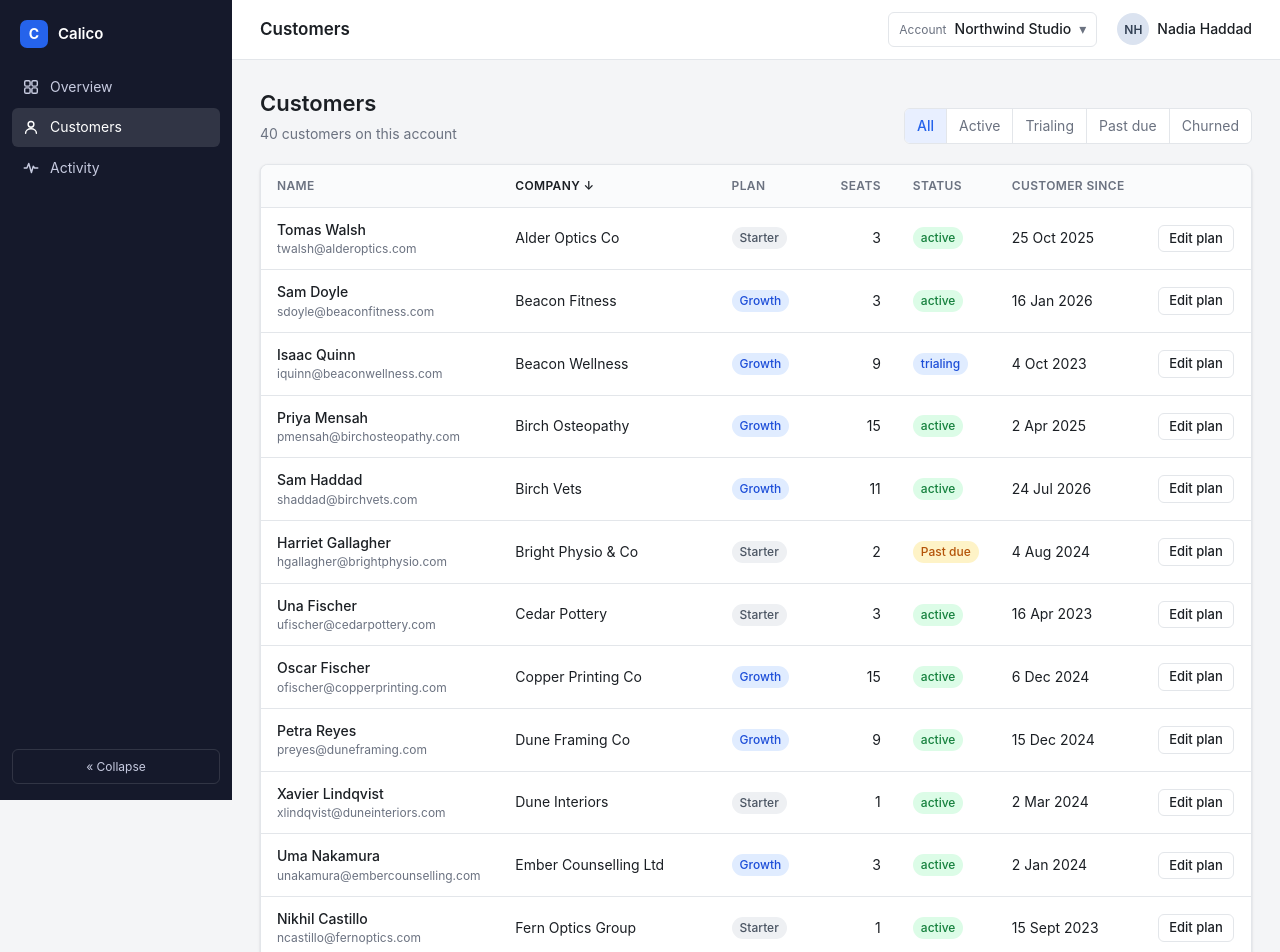
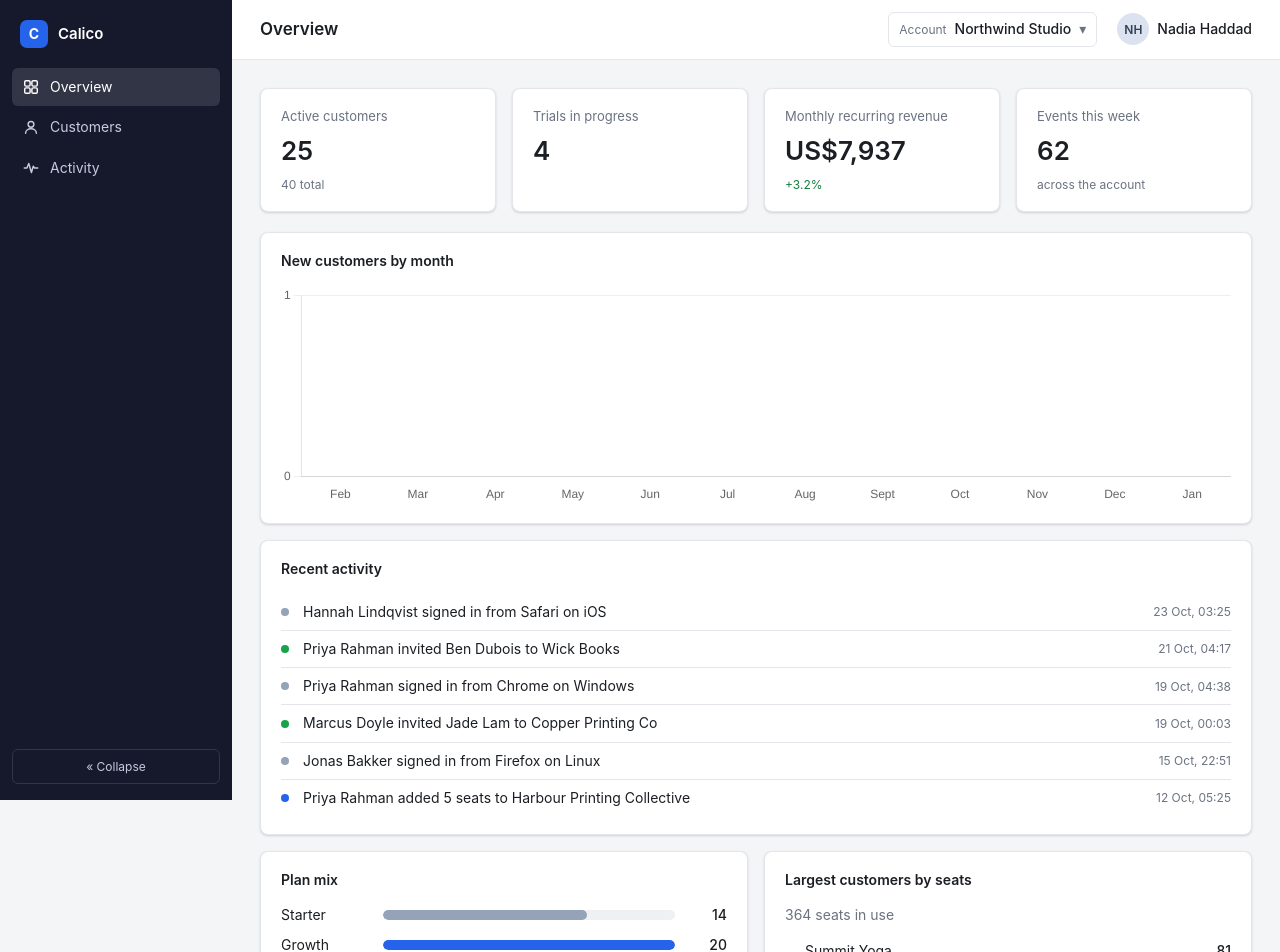
Before and after one commit to Calico-Media/Work-Experience-2, a React (Vite) app: page / in a window 1280 px wide. Before the commit this address led to /customers. Shown: the top 952 px of the page. Built offline with nearby package versions, Linux system fonts and the light colour scheme.

Commit message:
overview page with panels loaded from the panels folder

```diff
--- a/package.json
+++ b/package.json
@@ -1,6 +1,6 @@
 {
   "name": "calico-app",
-  "version": "3.0.0",
+  "version": "3.2.0",
   "private": true,
   "type": "module",
   "scripts": {
@@ -10,10 +10,12 @@
     "serve": "serve -s dist -l 4173"
   },
   "dependencies": {
+    "chart.js": "^4.4.9",
     "lodash": "^4.17.21",
     "moment": "^2.30.1",
     "moment-timezone": "^0.5.48",
     "react": "^18.3.1",
+    "react-chartjs-2": "^5.3.0",
     "react-dom": "^18.3.1",
     "react-router-dom": "^6.30.1",
     "serve": "^14.2.4"
--- a/src/App.jsx
+++ b/src/App.jsx
@@ -1,6 +1,7 @@
 import React from 'react'
 import { Routes, Route, Navigate } from 'react-router-dom'
 import DashboardLayout from './layout/DashboardLayout'
+import OverviewPage from './pages/OverviewPage'
 import CustomersPage from './pages/CustomersPage'
 import ActivityPage from './pages/ActivityPage'
 
@@ -8,10 +9,10 @@ export default function App() {
   return (
     <Routes>
       <Route element={<DashboardLayout />}>
-        <Route path="/" element={<Navigate to="/customers" replace />} />
+        <Route path="/" element={<OverviewPage />} />
         <Route path="/customers" element={<CustomersPage />} />
         <Route path="/activity" element={<ActivityPage />} />
-        <Route path="*" element={<Navigate to="/customers" replace />} />
+        <Route path="*" element={<Navigate to="/" replace />} />
       </Route>
     </Routes>
   )
--- /dev/null
+++ b/src/pages/OverviewPage.jsx
@@ -0,0 +1,78 @@
+import React, { useEffect, useState } from 'react'
+import { useOutletContext } from 'react-router-dom'
+import StatCard from '../components/StatCard'
+import { CardSkeleton } from '../components/Skeleton'
+import { formatMoney, formatNumber } from '../utils/format'
+
+// Panels register themselves by living in ./overview/panels. Each module
+// exports a component as default and a `meta` object with a title and order.
+const panelModules = import.meta.glob('./overview/panels/*.jsx', { eager: true })
+
+const panels = Object.values(panelModules)
+  .map((mod) => ({ Component: mod.default, ...mod.meta }))
+  .sort((a, b) => a.order - b.order)
+
+const WEEK_MS = 7 * 24 * 60 * 60 * 1000
+
+export default function OverviewPage() {
+  const { api, account } = useOutletContext()
+  const [customers, setCustomers] = useState(null)
+  const [activity, setActivity] = useState(null)
+
+  useEffect(() => {
+    let cancelled = false
+    setCustomers(null)
+    setActivity(null)
+    Promise.all([api.get('/api/customers'), api.get('/api/activity')]).then(([c, a]) => {
+      if (cancelled) return
+      setCustomers(c)
+      setActivity(a)
+    })
+    return () => {
+      cancelled = true
+    }
+  }, [account])
+
+  const loading = !customers || !activity
+
+  let stats = null
+  if (!loading) {
+    const active = customers.filter((c) => c.status === 'active')
+    const trialing = customers.filter((c) => c.status === 'trialing')
+    const mrr = customers.reduce((sum, c) => sum + c.mrr, 0)
+    const weekAgo = Date.now() - WEEK_MS
+    const eventsThisWeek = activity.filter((e) => new Date(e.timestamp).getTime() >= weekAgo)
+    stats = { active: active.length, trialing: trialing.length, mrr, eventsThisWeek: eventsThisWeek.length }
+  }
+
+  return (
+    <div className="page">
+      <div className="stat-grid">
+        {loading ? (
+          <>
+            <CardSkeleton />
+            <CardSkeleton />
+            <CardSkeleton />
+            <CardSkeleton />
+          </>
+        ) : (
+          <>
+            <StatCard label="Active customers" value={formatNumber(stats.active)} hint={`${customers.length} total`} />
+            <StatCard label="Trials in progress" value={formatNumber(stats.trialing)} />
+            <StatCard label="Monthly recurring revenue" value={formatMoney(stats.mrr)} trend={3.2} />
+            <StatCard label="Events this week" value={formatNumber(stats.eventsThisWeek)} hint="across the account" />
+          </>
+        )}
+      </div>
+
+      <div className="panel-grid">
+        {panels.map(({ Component, title, key, span }) => (
+          <section className={`panel ${span === 2 ? 'panel--wide' : ''}`} key={key}>
+            <h3 className="panel__title">{title}</h3>
+            {loading ? <CardSkeleton lines={4} /> : <Component customers={customers} activity={activity} account={account} />}
+          </section>
+        ))}
+      </div>
+    </div>
+  )
+}
--- /dev/null
+++ b/src/pages/overview/panels/PlanMixPanel.jsx
@@ -0,0 +1,26 @@
+import React from 'react'
+import { PLAN_ORDER } from '../../../utils/format'
+
+export const meta = { key: 'plan-mix', title: 'Plan mix', order: 3 }
+
+export default function PlanMixPanel({ customers }) {
+  const counts = PLAN_ORDER.map((plan) => ({
+    plan,
+    count: customers.filter((c) => c.plan === plan && c.status !== 'churned').length,
+  }))
+  const max = Math.max(1, ...counts.map((c) => c.count))
+
+  return (
+    <div className="bars">
+      {counts.map(({ plan, count }) => (
+        <div className="bars__row" key={plan}>
+          <span className="bars__label">{plan}</span>
+          <span className="bars__track">
+            <span className={`bars__fill bars__fill--${plan.toLowerCase()}`} style={{ width: `${(count / max) * 100}%` }} />
+          </span>
+          <span className="bars__value">{count}</span>
+        </div>
+      ))}
+    </div>
+  )
+}
--- /dev/null
+++ b/src/pages/overview/panels/RecentActivityPanel.jsx
@@ -0,0 +1,28 @@
+import React from 'react'
+import { formatDateTime } from '../../../utils/format'
+
+export const meta = { key: 'recent-activity', title: 'Recent activity', order: 2, span: 2 }
+
+const LIMIT = 6
+
+export default function RecentActivityPanel({ activity }) {
+  const recent = activity.slice(0, LIMIT)
+
+  if (recent.length === 0) {
+    return <p className="panel__empty">Nothing has happened on this account yet.</p>
+  }
+
+  return (
+    <ul className="recent">
+      {recent.map((event) => (
+        <li className="recent__item" key={event.id}>
+          <span className={`recent__dot recent__dot--${event.type}`} aria-hidden="true" />
+          <span className="recent__message">{event.message}</span>
+          <time className="recent__time" dateTime={event.timestamp}>
+            {formatDateTime(event.timestamp)}
+          </time>
+        </li>
+      ))}
+    </ul>
+  )
+}
--- /dev/null
+++ b/src/pages/overview/panels/SeatUsagePanel.jsx
@@ -0,0 +1,26 @@
+import React from 'react'
+import { formatNumber } from '../../../utils/format'
+
+export const meta = { key: 'seat-usage', title: 'Largest customers by seats', order: 4 }
+
+export default function SeatUsagePanel({ customers }) {
+  const top = [...customers]
+    .filter((c) => c.status !== 'churned')
+    .sort((a, b) => b.seats - a.seats)
+    .slice(0, 5)
+  const total = customers.reduce((sum, c) => sum + (c.status === 'churned' ? 0 : c.seats), 0)
+
+  return (
+    <div>
+      <p className="panel__lead">{formatNumber(total)} seats in use</p>
+      <ol className="ranked">
+        {top.map((c) => (
+          <li className="ranked__item" key={c.id}>
+            <span className="ranked__name">{c.company}</span>
+            <span className="ranked__value">{formatNumber(c.seats)}</span>
+          </li>
+        ))}
+      </ol>
+    </div>
+  )
+}
--- /dev/null
+++ b/src/pages/overview/panels/SignupsPanel.jsx
@@ -0,0 +1,63 @@
+import React from 'react'
+import { Chart as ChartJS, BarElement, CategoryScale, LinearScale, Tooltip } from 'chart.js'
+import { Bar } from 'react-chartjs-2'
+
+ChartJS.register(BarElement, CategoryScale, LinearScale, Tooltip)
+
+export const meta = { key: 'signups', title: 'New customers by month', order: 1, span: 2 }
+
+const MONTHS = 12
+
+function monthKey(date) {
+  return `${date.getFullYear()}-${String(date.getMonth() + 1).padStart(2, '0')}`
+}
+
+function lastMonths(count) {
+  const now = new Date()
+  const out = []
+  for (let i = count - 1; i >= 0; i--) {
+    const d = new Date(now.getFullYear(), now.getMonth() - i, 1)
+    out.push({ key: monthKey(d), label: d.toLocaleDateString('en-GB', { month: 'short' }) })
+  }
+  return out
+}
+
+const OPTIONS = {
+  responsive: true,
+  maintainAspectRatio: false,
+  plugins: {
+    tooltip: { displayColors: false },
+  },
+  scales: {
+    x: { grid: { display: false } },
+    y: { beginAtZero: true, ticks: { precision: 0 }, grid: { color: '#eceff3' } },
+  },
+}
+
+export default function SignupsPanel({ customers }) {
+  const months = lastMonths(MONTHS)
+  const counts = new Map(months.map((m) => [m.key, 0]))
+  for (const customer of customers) {
+    const key = monthKey(new Date(customer.createdAt))
+    if (counts.has(key)) counts.set(key, counts.get(key) + 1)
+  }
+
+  const data = {
+    labels: months.map((m) => m.label),
+    datasets: [
+      {
+        label: 'New customers',
+        data: months.map((m) => counts.get(m.key)),
+        backgroundColor: '#2563eb',
+        borderRadius: 4,
+        maxBarThickness: 28,
+      },
+    ],
+  }
+
+  return (
+    <div className="chart-box">
+      <Bar data={data} options={OPTIONS} />
+    </div>
+  )
+}
--- a/src/styles/pages.css
+++ b/src/styles/pages.css
@@ -290,3 +290,8 @@
     grid-column: auto;
   }
 }
+
+.chart-box {
+  position: relative;
+  height: 220px;
+}
```
